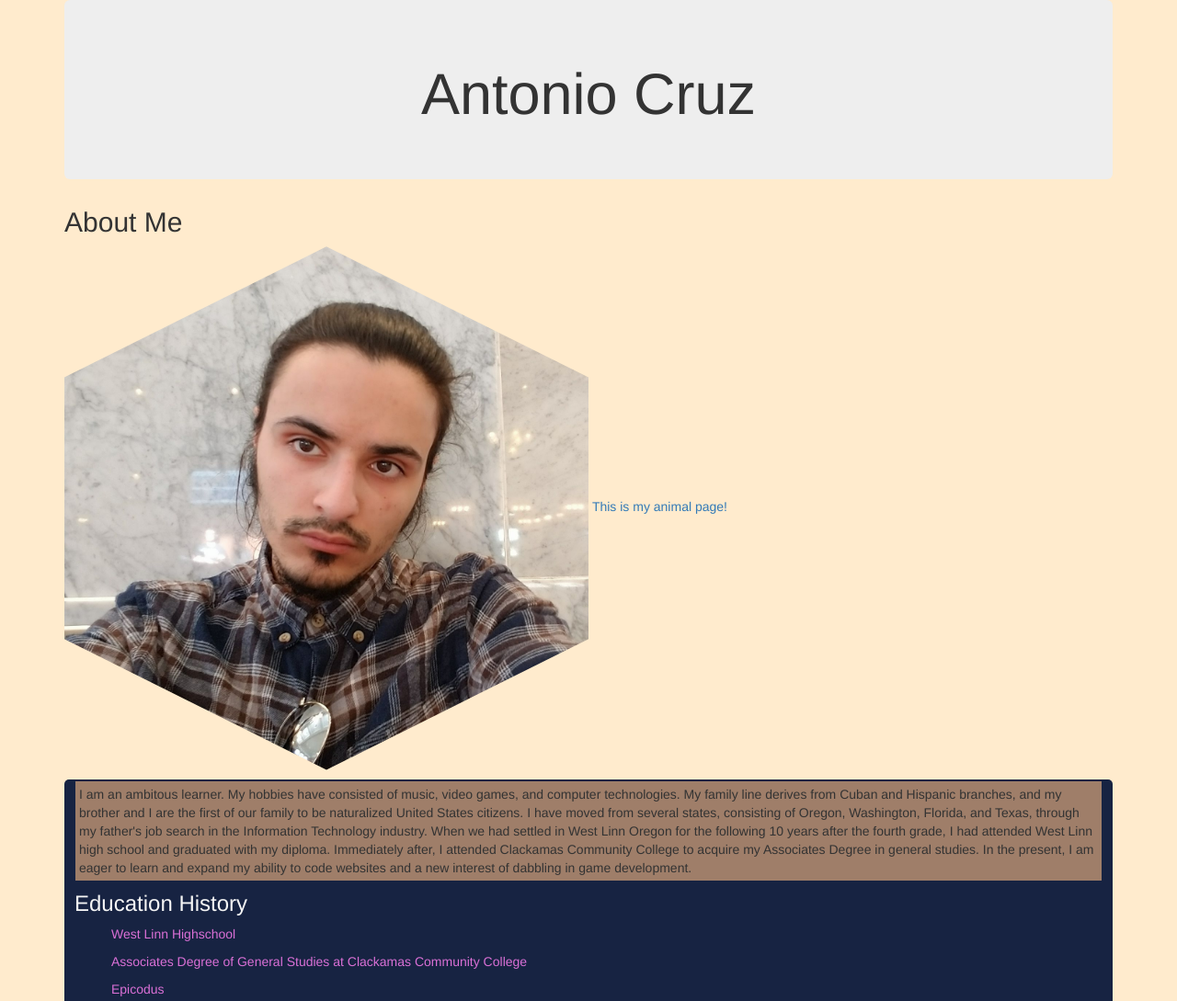
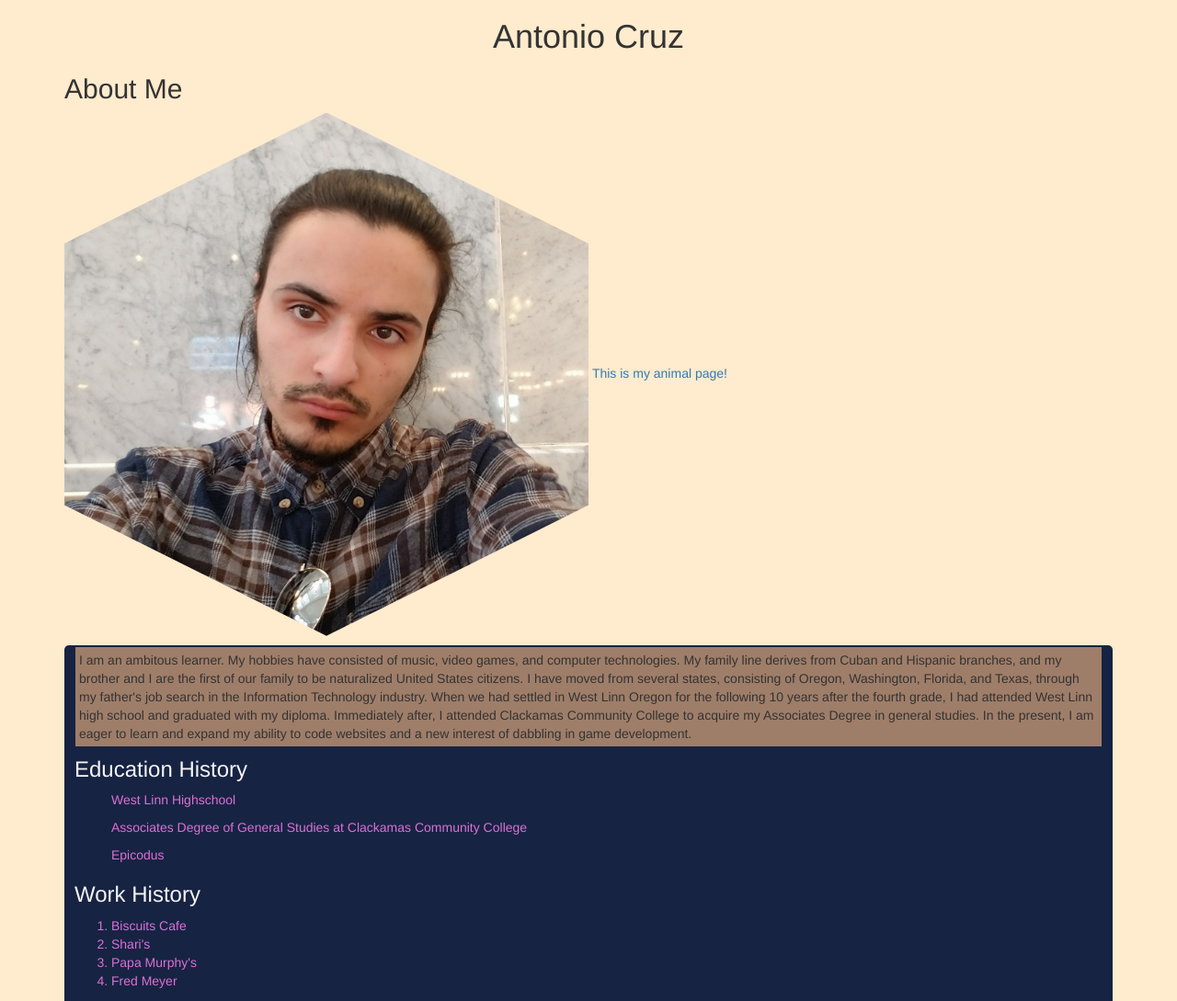
Before and after one commit to TonyBoy56/ruby-friday_project1, a plain HTML site: page index.html in a window 1280 px wide. Shown: the top 1089 px of the page at 92% size. Drawn offline with Linux system fonts and the light colour scheme.

Commit message:
remove jumbotron.

```diff
--- a/index.html
+++ b/index.html
@@ -7,9 +7,7 @@
 </head>
 <body>
   <div class="container">
-    <div class="jumbotron">
-      <h1>Antonio Cruz</h1>
-    </div>
+    <h1>Antonio Cruz</h1>
     <div class="aboutMe">
       <h2>About Me</h2>
       <img src="img/selfie.jpg" alt="A picture of Antonio Cruz">
```
